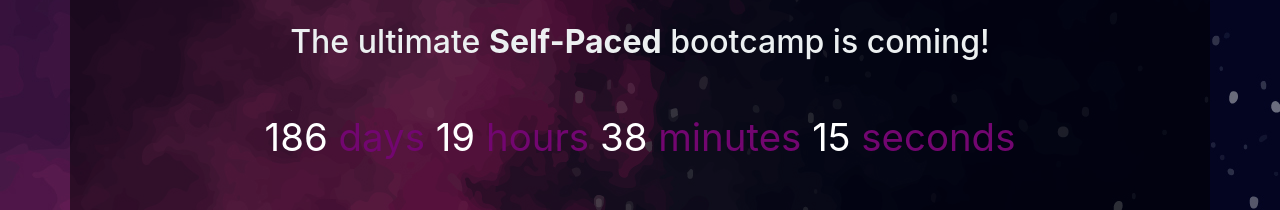
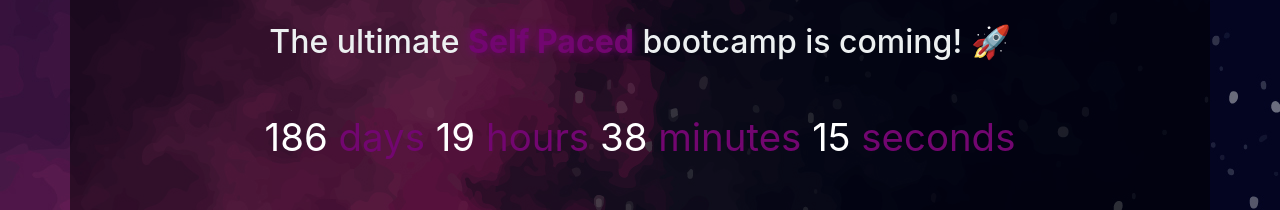
Before and after one commit to itz4blitz/selfpacedcomingsoon, a website: page index.html in a window 1280 px wide. Shown: the part 510-720 px from the top of the page. Drawn offline with nearby package versions, Linux system fonts and the light colour scheme.

Commit message:
Update styling

```diff
--- a/index.html
+++ b/index.html
@@ -23,7 +23,7 @@
         <a href="/"><img src="img/logo.png" alt="SelfPaced.io Logo" id="logo" class="logo-animation"></a>
         <h5>Launching Careers, Changing Lives</h5>
         <hr style="border-top: 1px solid #720670; width: 50%;">
-        <h2>The ultimate <strong>Self-Paced</strong> bootcamp is coming!</h2>
+        <h2>The ultimate <strong class="glow">Self Paced</strong> bootcamp is coming! 🚀</h2>
 
         <div id="countdown">
             <p><span id="timer"></span></p>
--- a/styles/main.css
+++ b/styles/main.css
@@ -148,3 +148,11 @@ form .btn-primary {
   margin-left: 5px;
   flex-shrink: 0; /* Prevent button from shrinking */
 }
+
+.glow {
+  display: inline-block;
+  animation: glowing 2s ease-in-out infinite; /* Increase the animation duration */
+  color: #720670;
+  text-shadow: 0 0 8px #720670;
+  border: none !important; /* Remove the border */
+}
```
